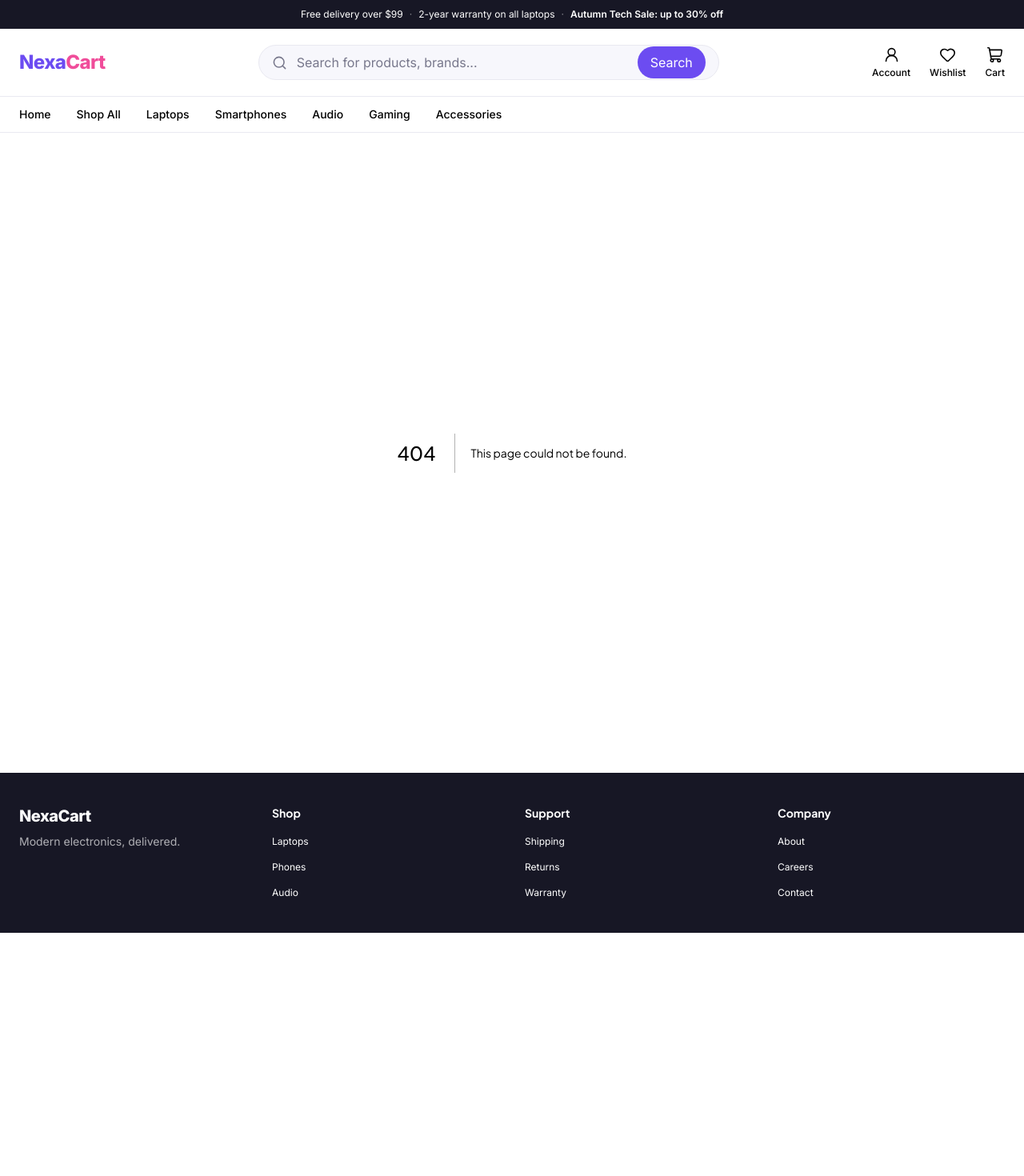
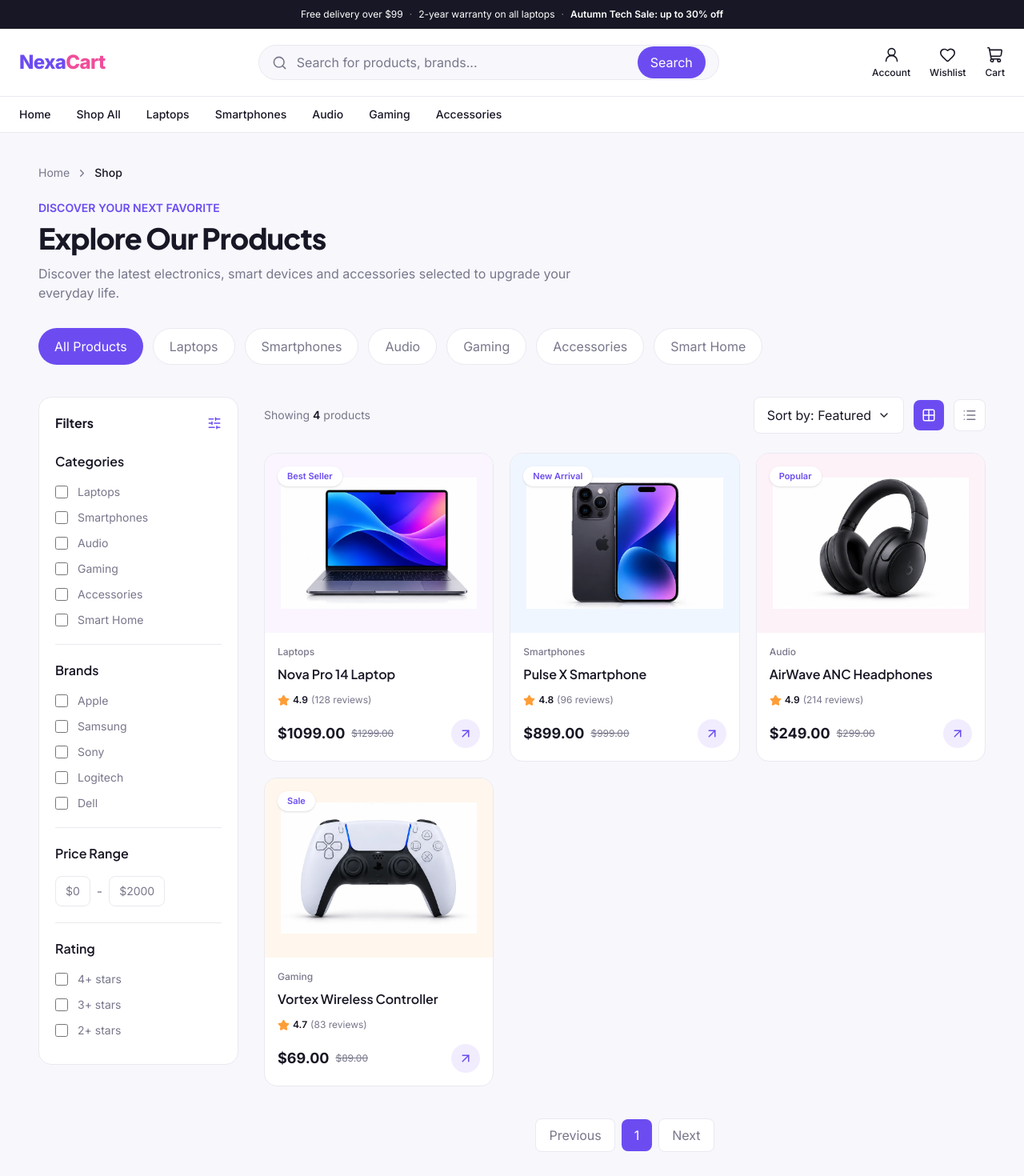
Before and after one commit to aminekhalfaoui343/nexacart, a Next.js app: page /shop in a window 1280 px wide. Before the commit this address had no page. Shown: the top 1470 px of the page at 80% size. Before the commit the page ends 1166 px from the top, so only its background shows below. Built offline with nearby package versions, Linux system fonts and the light colour scheme.

Commit message:
feat(shop): add initial product catalog layout

```diff
--- /dev/null
+++ b/src/app/shop/page.tsx
@@ -0,0 +1,211 @@
+
+import Link from "next/link";
+import {
+  ChevronDown,
+  ChevronRight,
+  Grid2X2,
+  List,
+  SlidersHorizontal,
+} from "lucide-react";
+
+import ProductCard from "@/components/ui/ProductCard";
+import { products } from "@/data/products";
+
+const categories = [
+  "All Products",
+  "Laptops",
+  "Smartphones",
+  "Audio",
+  "Gaming",
+  "Accessories",
+  "Smart Home",
+];
+
+const brands = ["Apple", "Samsung", "Sony", "Logitech", "Dell"];
+
+export default function ShopPage() {
+  return (
+    <div className="mx-auto max-w-[1440px] px-6 py-10 lg:px-12">
+      {/* Breadcrumb */}
+      <div className="mb-6 flex items-center gap-2 text-sm text-[#77778B]">
+        <Link href="/" className="transition-colors hover:text-[#6C4CF1]">
+          Home
+        </Link>
+        <ChevronRight size={15} />
+        <span className="font-medium text-[#171725]">Shop</span>
+      </div>
+
+      {/* Page heading */}
+      <div className="mb-8">
+        <p className="mb-2 text-sm font-semibold text-[#6C4CF1]">
+          DISCOVER YOUR NEXT FAVORITE
+        </p>
+        <h1 className="text-3xl font-extrabold tracking-tight text-[#171725] sm:text-4xl">
+          Explore Our Products
+        </h1>
+        <p className="mt-3 max-w-2xl text-sm leading-6 text-[#77778B] sm:text-base">
+          Discover the latest electronics, smart devices and accessories
+          selected to upgrade your everyday life.
+        </p>
+      </div>
+
+      {/* Category navigation */}
+      <div className="mb-8 flex gap-3 overflow-x-auto pb-2">
+        {categories.map((category, index) => (
+          <button
+            key={category}
+            className={`shrink-0 rounded-full px-5 py-2.5 text-sm font-semibold transition-colors ${
+              index === 0
+                ? "bg-[#6C4CF1] text-white"
+                : "border border-[#E9E9F1] bg-white text-[#77778B] hover:border-[#6C4CF1] hover:text-[#6C4CF1]"
+            }`}
+          >
+            {category}
+          </button>
+        ))}
+      </div>
+
+      {/* Catalog layout */}
+      <div className="grid grid-cols-1 gap-8 lg:grid-cols-[250px_minmax(0,1fr)]">
+
+        {/* Filters sidebar */}
+        <aside className="hidden lg:block">
+          <div className="rounded-2xl border border-[#E9E9F1] bg-white p-5">
+            <div className="mb-6 flex items-center justify-between">
+              <h2 className="font-bold text-[#171725]">Filters</h2>
+              <SlidersHorizontal size={18} className="text-[#6C4CF1]" />
+            </div>
+
+            {/* Categories */}
+            <div className="border-b border-[#E9E9F1] pb-5">
+              <h3 className="mb-4 font-semibold text-[#171725]">
+                Categories
+              </h3>
+              <div className="space-y-3">
+                {categories.slice(1).map((category) => (
+                  <label
+                    key={category}
+                    className="flex items-center gap-3 text-sm text-[#77778B]"
+                  >
+                    <input
+                      type="checkbox"
+                      className="h-4 w-4 accent-[#6C4CF1]"
+                    />
+                    {category}
+                  </label>
+                ))}
+              </div>
+            </div>
+
+            {/* Brands */}
+            <div className="border-b border-[#E9E9F1] py-5">
+              <h3 className="mb-4 font-semibold text-[#171725]">Brands</h3>
+              <div className="space-y-3">
+                {brands.map((brand) => (
+                  <label
+                    key={brand}
+                    className="flex items-center gap-3 text-sm text-[#77778B]"
+                  >
+                    <input
+                      type="checkbox"
+                      className="h-4 w-4 accent-[#6C4CF1]"
+                    />
+                    {brand}
+                  </label>
+                ))}
+              </div>
+            </div>
+
+            {/* Price */}
+            <div className="border-b border-[#E9E9F1] py-5">
+              <h3 className="mb-4 font-semibold text-[#171725]">
+                Price Range
+              </h3>
+              <div className="flex items-center gap-2">
+                <span className="rounded-lg border border-[#E9E9F1] px-3 py-2 text-sm text-[#77778B]">
+                  $0
+                </span>
+                <span className="text-[#77778B]">-</span>
+                <span className="rounded-lg border border-[#E9E9F1] px-3 py-2 text-sm text-[#77778B]">
+                  $2000
+                </span>
+              </div>
+            </div>
+
+            {/* Rating */}
+            <div className="pt-5">
+              <h3 className="mb-4 font-semibold text-[#171725]">Rating</h3>
+              {[4, 3, 2].map((rating) => (
+                <label
+                  key={rating}
+                  className="mb-3 flex items-center gap-3 text-sm text-[#77778B]"
+                >
+                  <input
+                    type="checkbox"
+                    className="h-4 w-4 accent-[#6C4CF1]"
+                  />
+                  {rating}+ stars
+                </label>
+              ))}
+            </div>
+          </div>
+        </aside>
+
+        {/* Products area */}
+        <section>
+          {/* Toolbar */}
+          <div className="mb-6 flex flex-wrap items-center justify-between gap-4">
+            <p className="text-sm text-[#77778B]">
+              Showing{" "}
+              <span className="font-semibold text-[#171725]">
+                {products.length}
+              </span>{" "}
+              products
+            </p>
+
+            <div className="flex items-center gap-3">
+              <button className="flex items-center gap-2 rounded-lg border border-[#E9E9F1] bg-white px-4 py-2.5 text-sm text-[#171725]">
+                Sort by: Featured
+                <ChevronDown size={16} />
+              </button>
+
+              <button
+                aria-label="Grid view"
+                className="rounded-lg bg-[#6C4CF1] p-2.5 text-white"
+              >
+                <Grid2X2 size={18} />
+              </button>
+
+              <button
+                aria-label="List view"
+                className="rounded-lg border border-[#E9E9F1] bg-white p-2.5 text-[#77778B]"
+              >
+                <List size={18} />
+              </button>
+            </div>
+          </div>
+
+          {/* Product grid */}
+          <div className="grid grid-cols-1 gap-5 sm:grid-cols-2 xl:grid-cols-3">
+            {products.map((product) => (
+              <ProductCard key={product.id} product={product} />
+            ))}
+          </div>
+
+          {/* Pagination placeholder */}
+          <div className="mt-10 flex items-center justify-center gap-2">
+            <button className="rounded-lg border border-[#E9E9F1] bg-white px-4 py-2 text-sm text-[#77778B]">
+              Previous
+            </button>
+            <button className="rounded-lg bg-[#6C4CF1] px-4 py-2 text-sm font-semibold text-white">
+              1
+            </button>
+            <button className="rounded-lg border border-[#E9E9F1] bg-white px-4 py-2 text-sm text-[#77778B]">
+              Next
+            </button>
+          </div>
+        </section>
+      </div>
+    </div>
+  );
+}
```
